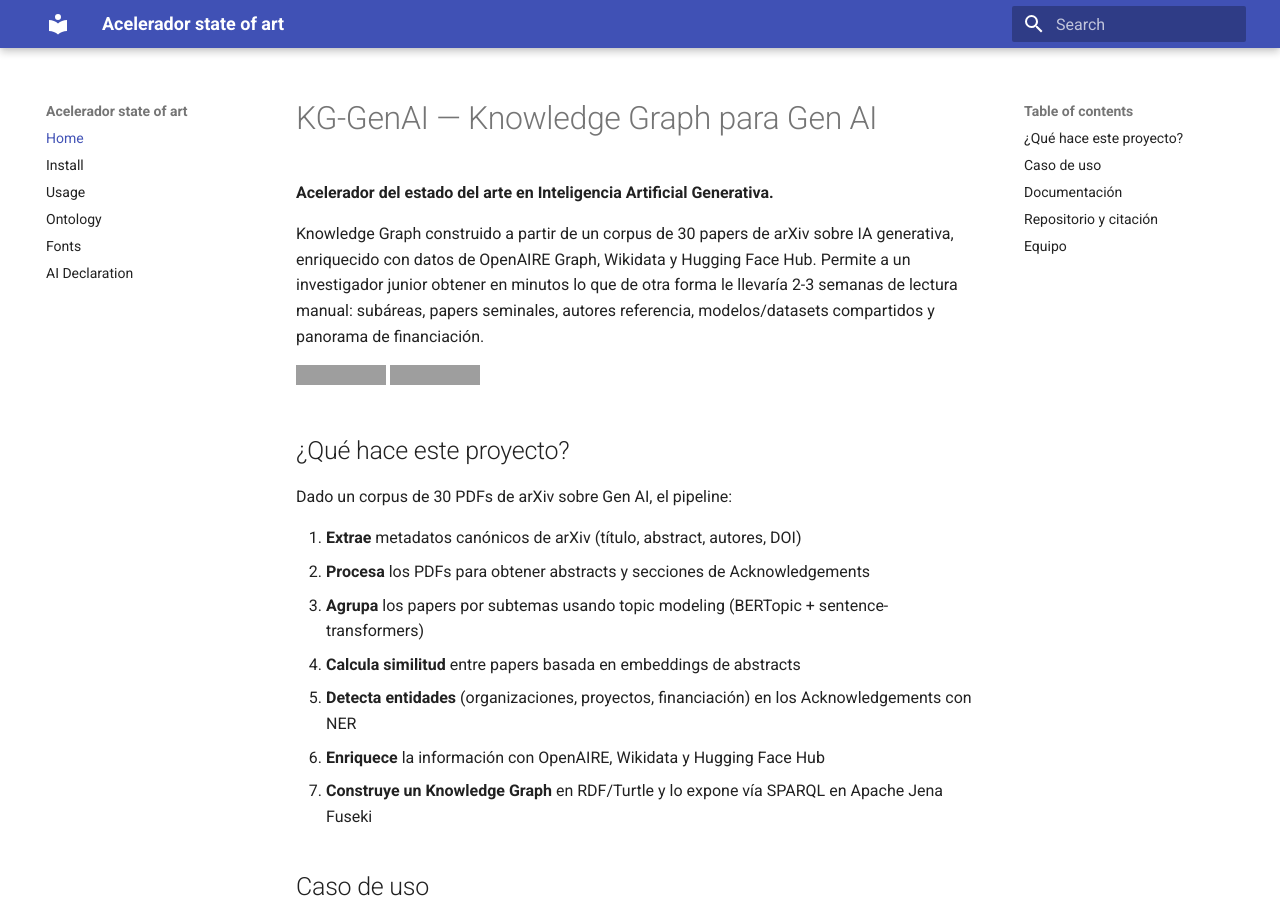
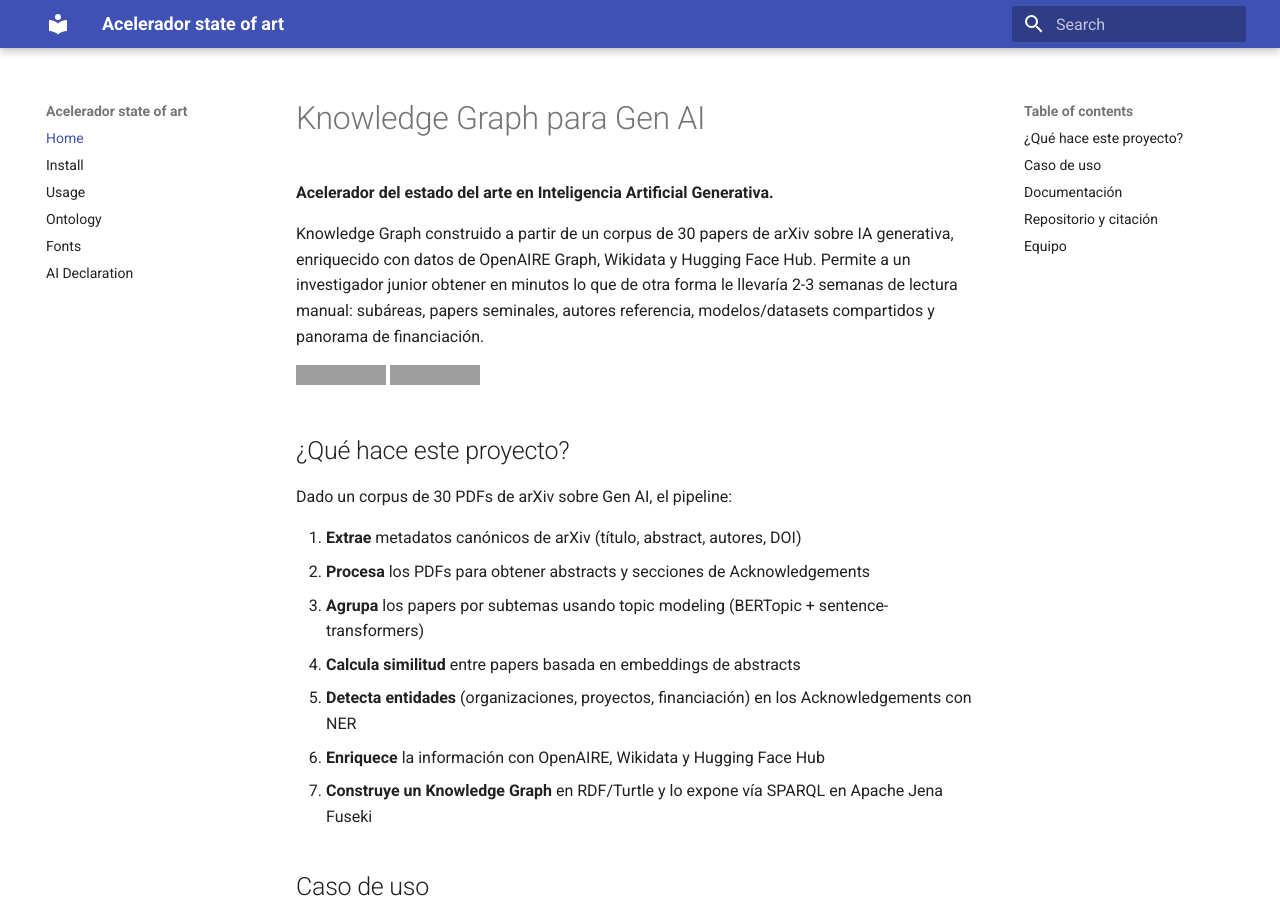
Before and after one commit to mamsss121/osai-2026-kg-genai, an MkDocs documentation site: the page built from docs/index.md, in a window 1280 px wide and 900 px high. Built offline with MkDocs 1.6.1 and Material for MkDocs 9.7.7, drawn with Linux system fonts in a browser that asks for light colours; grey boxes are pictures that could not be loaded.

Commit message:
Update project title in documentation

```diff
--- a/docs/index.md
+++ b/docs/index.md
@@ -1,4 +1,4 @@
-# KG-GenAI — Knowledge Graph para Gen AI
+# Knowledge Graph para Gen AI
 
 **Acelerador del estado del arte en Inteligencia Artificial Generativa.**
 
```
